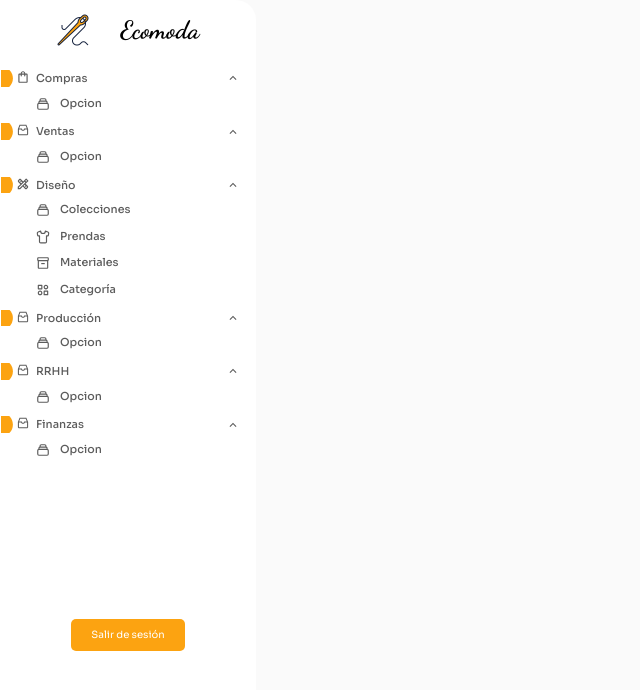
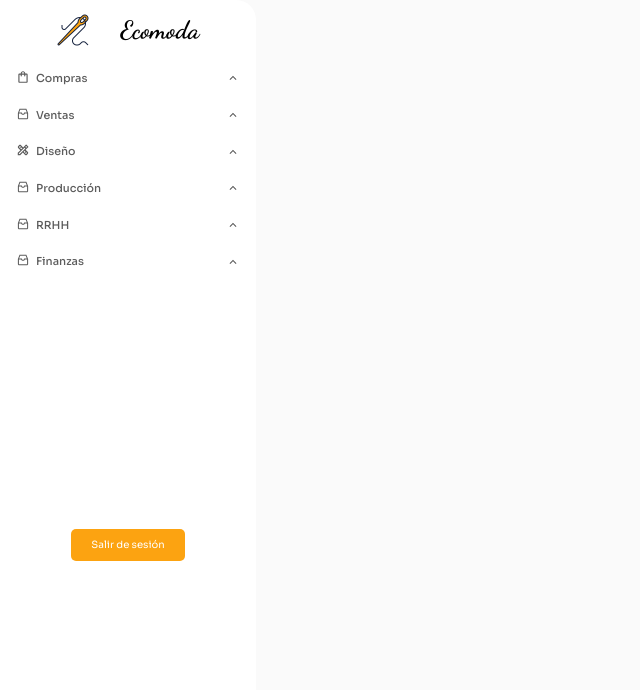
Before and after one commit to AndresBlade/ecomoda, a React (Vite) app: page / in a window 1280 px wide. Shown: the top 690 px of the page, without its empty margins (0-640 px from the left). Built offline with nearby package versions, Linux system fonts and the light colour scheme.

Commit message:
barrita amarilla agregada

```diff
--- a/src/assets/global.css
+++ b/src/assets/global.css
@@ -101,6 +101,7 @@ img {
 	background: #fff;
 	transition: width 0.4s;
 	overflow-y: auto;
+	overflow-x: hidden;
 }
 
 .sidebar__logo{
@@ -171,7 +172,7 @@ img {
 	}
 }
 
-.sidebar__details::before {
+.sidebar__details:hover::before {
 	content: "";
 	position: absolute;
 	top: 0;
@@ -183,11 +184,27 @@ img {
 	z-index: 1;
   }
 
+  .sidebar__details.visible::before{
+	content: "";
+	position: absolute;
+	top: 0;
+	left: -15px;
+	width: 150%;
+	height: 100%;
+	background-color: var(--primaryYellow);
+	clip-path: circle(5% at 0% 50%);
+	z-index: 1;
+  }
+
+.visible{
+	display: flex;
+}
+
 .invisible{
 	display: none;
 }
 
-.visible{
+.visible__subnav {
 	display: flex;
 	flex-direction: column;
 	padding-left: 20px;
--- a/src/components/ui/Sidebar/Submenu.tsx
+++ b/src/components/ui/Sidebar/Submenu.tsx
@@ -17,17 +17,18 @@ export const SubMenu: React.FC<{ item: SidebarItem }> = ({ item }) => {
     setStatus(!status)
 }
 
+const active = status ? 'visible' : ''
 const currentStatus = status
 ? 'iconOpened'
 : 'iconClosed'
 const subnavStatus = status
-? 'invisible'
-: 'visible'
+? 'visible__subnav'
+: 'invisible'
 
 return (
   <li className="sidebar__menuData">
     <Link to={item.path} onClick={handleStatus}>
-          <div className="sidebar__details">
+      <div className={`sidebar__details ${active}`}>
           <span>{item.icon}</span>
         <div className="sidebar__title">
           <span>{item.title}</span>
```
Lines whose indentation alone changed are shown as unchanged.
